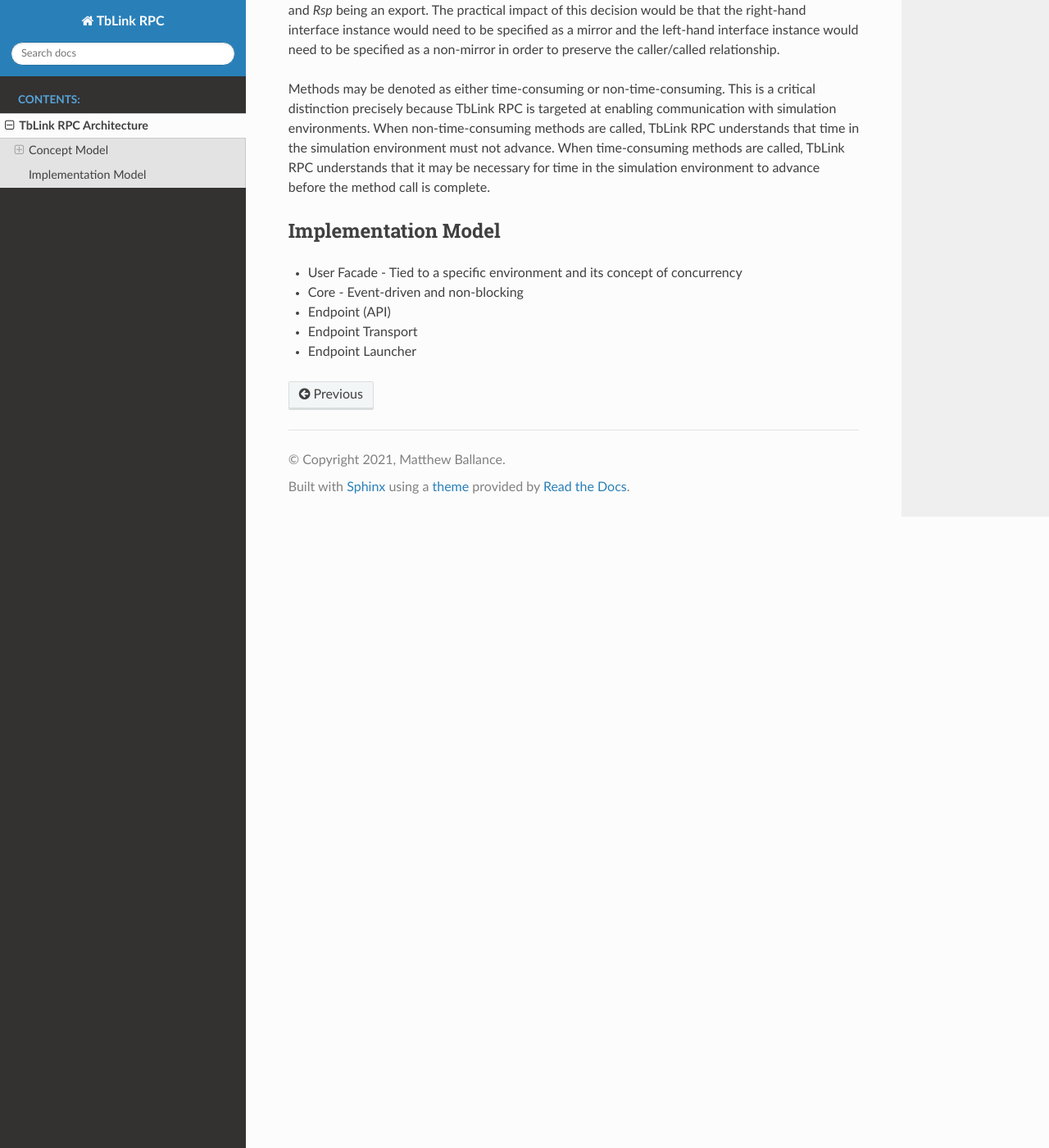
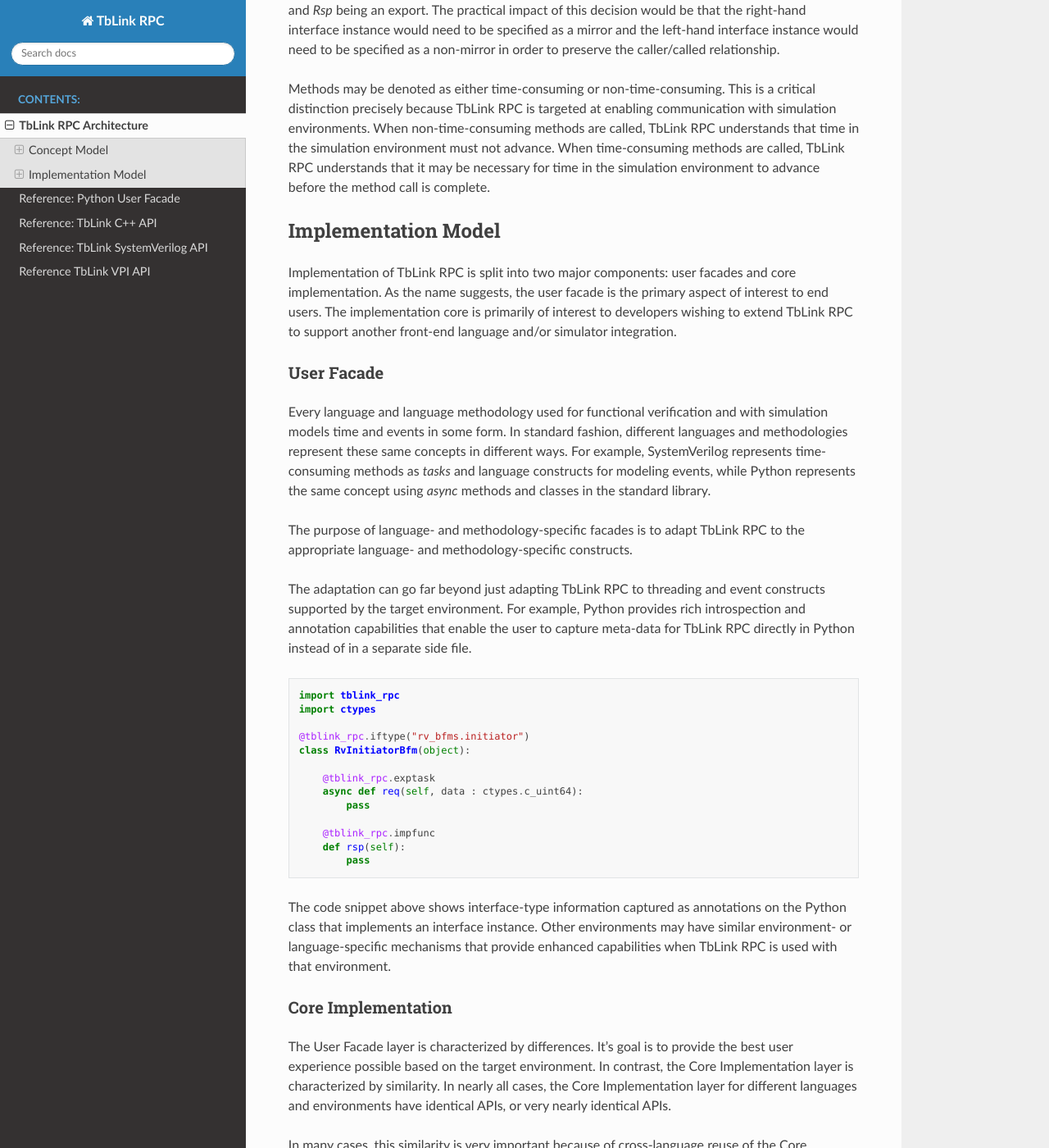
Before and after one commit to tblink-rpc/tblink-rpc-docs, a Sphinx documentation site: the page built from doc/source/architecture.rst, in a window 1280 px wide and 1400 px high, scrolled down 2450 px. Shown: the whole window at 82% size. Built offline with Sphinx 7.4.7 and the Read the Docs theme 2.0.0, drawn with Linux system fonts in a browser that asks for light colours; formulas are drawn with MathJax 3; the version number could not be read and is left out; some of the changed text lies outside the part shown.

Commit message:
More content on architecture
Signed-off-by: Matthew Ballance <matt.ballance@gmail.com>

```diff
--- a/doc/source/architecture.rst
+++ b/doc/source/architecture.rst
@@ -105,8 +105,80 @@
 Implementation Model
 ====================
 
-- User Facade
-  - Tied to a specific environment and its concept of concurrency
+Implementation of TbLink RPC is split into two major components:
+user facades and core implementation. As the name suggests, the
+user facade is the primary aspect of interest to end users.
+The implementation core is primarily of interest to developers
+wishing to extend TbLink RPC to support another front-end
+language and/or simulator integration.
+
+User Facade
+-----------
+Every language and language methodology used for functional
+verification and with simulation models time and events
+in some form. In standard fashion, different languages and
+methodologies represent these same concepts in different ways.
+For example, SystemVerilog represents time-consuming methods
+as *tasks* and language constructs for modeling events, while
+Python represents the same concept using *async* methods and
+classes in the standard library.
+
+The purpose of language- and methodology-specific facades is
+to adapt TbLink RPC to the appropriate language- and
+methodology-specific constructs.
+
+The adaptation can go far beyond just adapting TbLink RPC to
+threading and event constructs supported by the target
+environment. For example, Python provides rich introspection
+and annotation capabilities that enable the user to
+capture meta-data for TbLink RPC directly in Python instead
+of in a separate side file.
+
+.. code:: python3
+
+  import tblink_rpc
+  import ctypes
+
+  @tblink_rpc.iftype("rv_bfms.initiator")
+  class RvInitiatorBfm(object):
+
+      @tblink_rpc.exptask
+      async def req(self, data : ctypes.c_uint64):
+          pass
+
+      @tblink_rpc.impfunc
+      def rsp(self):
+          pass
+
+
+The code snippet above shows interface-type information
+captured as annotations on the Python class that implements
+an interface instance. Other environments may have similar
+environment- or language-specific mechanisms that provide
+enhanced capabilities when TbLink RPC is used with that
+environment.
+
+Core Implementation
+-------------------
+
+The User Facade layer is characterized by differences. It's goal is
+to provide the best user experience possible based on the target
+environment. In contrast, the Core Implementation layer is
+characterized by similarity. In nearly all cases, the
+Core Implementation layer for different languages and environments
+have identical APIs, or very nearly identical APIs.
+
+In many cases, this similarity is very important because of
+cross-language reuse of the Core Implementation layer. For example,
+when a SystemVerilog is connected via a socket to an executable
+running as a separate process, the SystemVerilog Core Implementation
+layer uses the C++ Core Implementation layer to implement
+process management and socket communication.
+
+With that, let's dive into the key objects in the Core Implementation
+layer.
+
+
 - Core
   - Event-driven and non-blocking
 
--- /dev/null
+++ b/doc/source/reference_core_sv.rst
@@ -0,0 +1,7 @@
+***********************************
+Reference: TbLink SystemVerilog API
+***********************************
+
+.. doxygenclass:: tblink_rpc::IEndpoint
+   :project: tblink_rpc_sv
+   :members:
--- /dev/null
+++ b/doc/source/reference_core_vpi.rst
@@ -0,0 +1,3 @@
+************************
+Reference TbLink VPI API
+************************
--- /dev/null
+++ b/doc/source/reference_user_facade_py.rst
@@ -0,0 +1,3 @@
+*****************************
+Reference: Python User Facade
+*****************************
```
Also changed, not shown: doc/source/index.rst (+4 -6 lines), doc/source/reference_core_cpp.rst (+6 -1 lines).
